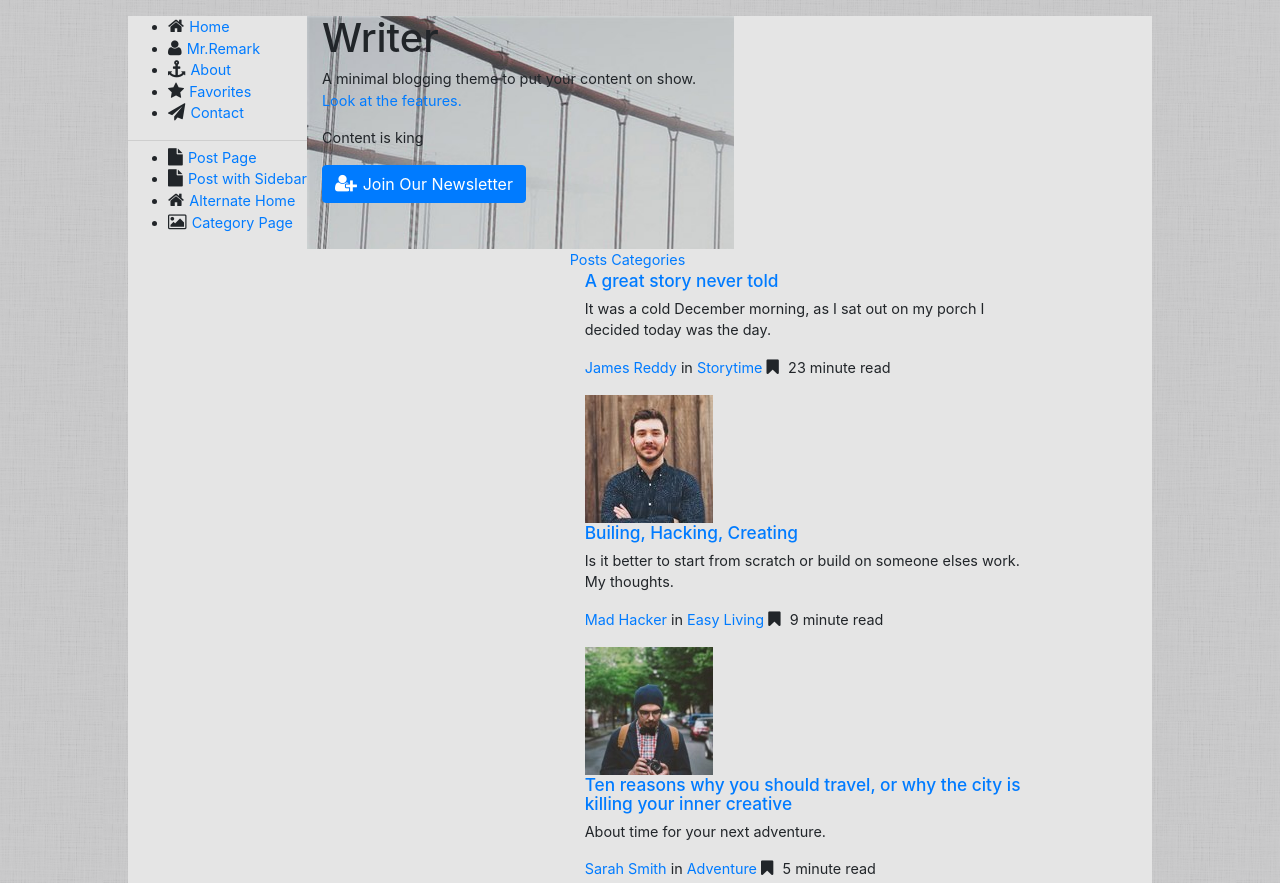
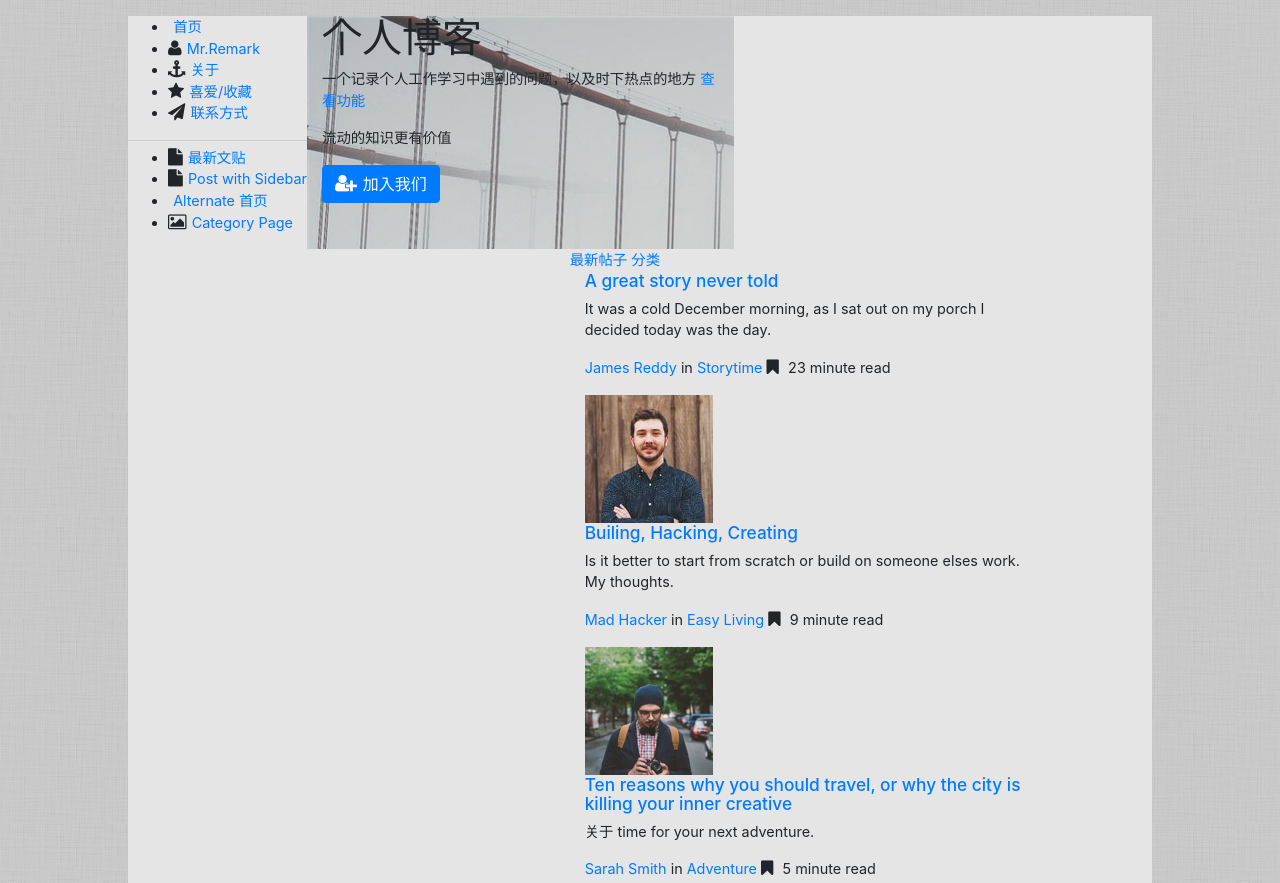
Before and after one commit to renmengkai/writer, a plain HTML site: page index.html in a window 1280 px wide. Shown: the top 883 px of the page. Drawn offline with nearby package versions, Linux system fonts and the light colour scheme; files that its build step writes are made by us from their sources.

Commit message:
博客初步调整
无

```diff
--- a/index.html
+++ b/index.html
@@ -3,7 +3,7 @@
     <head>
         <meta charset="utf-8">
         <meta http-equiv="X-UA-Compatible" content="IE=edge,chrome=1">
-        <title>Writer Theme | Home</title>
+        <title>Writer Theme | 首页</title>
         <meta name="description" content="">
         <meta name="viewport" content="width=device-width">
 
@@ -22,15 +22,15 @@
         <noscript>
             <div class="no-js-menu">
                 <ul>
-                    <li><i class="fa fa-home"></i><a href="index.html">Home</a></li>
+                    <li><i class="fa fa-首页"></i><a href="index.html">首页</a></li>
                     <li><i class="fa fa-user"></i><a href="author.html">Mr.Remark</a></li>
-                    <li><i class="fa fa-anchor"></i><a href="page.html">About</a></li>
-                    <li><i class="fa fa-star"></i><a href="favorites.html">Favorites</a></li>
-                    <li><i class="fa fa-paper-plane"></i><a href="contact.html">Contact</a></li>
-                    <li><i class="fa fa-file"></i><a href="post.html">Post Page</a></li>
-                    <li><i class="fa fa-file"></i><a href="post-sidebar.html">Post with Sidebar</a></li>
-                    <li><i class="fa fa-home"></i><a href="alt-home.html">Alternate Home</a></li>
-                    <li><i class="fa fa-image"></i><a href="category.html">Category Page</a></li>
+                    <li><i class="fa fa-anchor"></i><a href="page.html">关于博客</a></li>
+                    <li><i class="fa fa-star"></i><a href="喜爱/收藏.html">博主推荐</a></li>
+                    <li><i class="fa fa-paper-plane"></i><a href="联系方式.html">联系博主</a></li>
+                    <li><i class="fa fa-file"></i><a href="post.html">最新文贴</a></li>
+                    <li><i class="fa fa-file"></i><a href="post-sidebar.html">个人原创帖</a></li>
+                    <li><i class="fa fa-首页"></i><a href="alt-首页.html">全部文贴</a></li>
+                    <li><i class="fa fa-image"></i><a href="category.html">你有故事，我有酒</a></li>
                 </ul>
             </div>
         </noscript>
@@ -41,18 +41,18 @@
 
                 <div id="menu-target">
                     <ul>
-                        <li><i class="fa fa-home"></i><a href="index.html">Home</a></li>
+                        <li><i class="fa fa-首页"></i><a href="index.html">首页</a></li>
                         <li><i class="fa fa-user"></i><a href="author.html">Mr.Remark</a></li>
-                        <li><i class="fa fa-anchor"></i><a href="page.html">About</a></li>
-                        <li><i class="fa fa-star"></i><a href="favorites.html">Favorites</a></li>
-                        <li><i class="fa fa-paper-plane"></i><a href="contact.html">Contact</a></li>
+                        <li><i class="fa fa-anchor"></i><a href="page.html">关于</a></li>
+                        <li><i class="fa fa-star"></i><a href="喜爱/收藏.html">喜爱/收藏</a></li>
+                        <li><i class="fa fa-paper-plane"></i><a href="联系方式.html">联系方式</a></li>
                     </ul>
                     <hr>
                     <ul>
-                        <li><i class="fa fa-file"></i><a href="post.html">Post Page</a></li>
+                        <li><i class="fa fa-file"></i><a href="post.html">最新文贴</a></li>
                         <li><i class="fa fa-file"></i><a href="post-sidebar.html">Post with Sidebar</a></li>
 
-                        <li><i class="fa fa-home"></i><a href="alt-home.html">Alternate Home</a></li>
+                        <li><i class="fa fa-首页"></i><a href="alt-首页.html">Alternate 首页</a></li>
                         <li><i class="fa fa-image"></i><a href="category.html">Category Page</a></li>
                     </ul>
                 </div>
@@ -67,14 +67,14 @@
 
                     <div class="site-info">
                         <div class="primary-info">
-                            <h1>Writer</h1>
-                            <p>A minimal blogging theme to put your content on show. <a href="post.html">Look at the features.</a> </p>
+                            <h1>个人博客</h1>
+                            <p>一个记录个人工作学习中遇到的问题，以及时下热点的地方 <a href="post.html">查看功能</a> </p>
 
-                            <p>Content is king</p>
+                            <p>流动的知识更有价值</p>
                         </div>
                         <div class="secondary-info">
                             <p>
-                                <a class="btn btn-primary" href="#"><i class="fa fa-user-plus"></i>Join Our Newsletter</a>
+                                <a class="btn btn-primary" href="#"><i class="fa fa-user-plus"></i>加入我们</a>
                             </p>
                         </div>
                     </div>
@@ -83,11 +83,11 @@
                 <section class="col-lg-7 col-12 ml-auto main-content">
 
                     <div class="sub-nav">
-                        <a href="#" class="select-posts active">Posts</a>
-                        <a href="#" class="select-categories">Categories</a>
+                        <a href="#" class="select-帖子 active">最新帖子</a>
+                        <a href="#" class="select-分类">分类</a>
                     </div>
 
-                    <div class="home-page-posts animated fadeIn ">
+                    <div class="首页-page-帖子 animated fadeIn ">
 
                         <article class="post">
                             <div class="post-preview col-10  no-gutter">
@@ -122,7 +122,7 @@
                         <article class="post">
                             <div class="post-preview col-10 no-gutter">
                                 <h2><a href="post.html">Ten reasons why you should travel, or why the city is killing your inner creative</a></h2>
-                                <p>About time for your next adventure. </p>
+                                <p>关于 time for your next adventure. </p>
 
                                 <p class="meta">
                                     <a href="author.html">Sarah Smith</a> in <a href="category.html">Adventure</a> <i class="link-spacer"></i> <i class="fa fa-bookmark"></i> 5 minute read
@@ -151,7 +151,7 @@
 
                         <article class="post">
                             <div class="post-preview col-10 no-gutter">
-                                <h2><a href="post.html">About Writer</a></h2>
+                                <h2><a href="post.html">关于 Writer</a></h2>
                                 <p>Not another bootstrap theme </p>
 
                                 <p class="meta">
@@ -192,9 +192,9 @@
                                 <img src="img/profile-3.jpg" class="user-icon"  alt="user-image">
                             </div>
                         </article>
-                    </div><!-- Home page posts -->
+                    </div><!-- 首页 page 帖子 -->
 
-                    <div class="home-page-categories hide animated fadeIn ">
+                    <div class="首页-page-分类 hide animated fadeIn ">
                         <div class="category row">
                                 <div class="category-preview col-6 col-sm-4  ">
                                     <h2>Easy Living</h2>
@@ -259,7 +259,7 @@
                         </div>
                     </div>
                     <footer class="split-footer">
-                        <a href="post.html">About</a>
+                        <a href="post.html">关于</a>
                         <i class="link-spacer"></i>
                         <a href="post.html">Writer 2017</a>
                     </footer>
```
